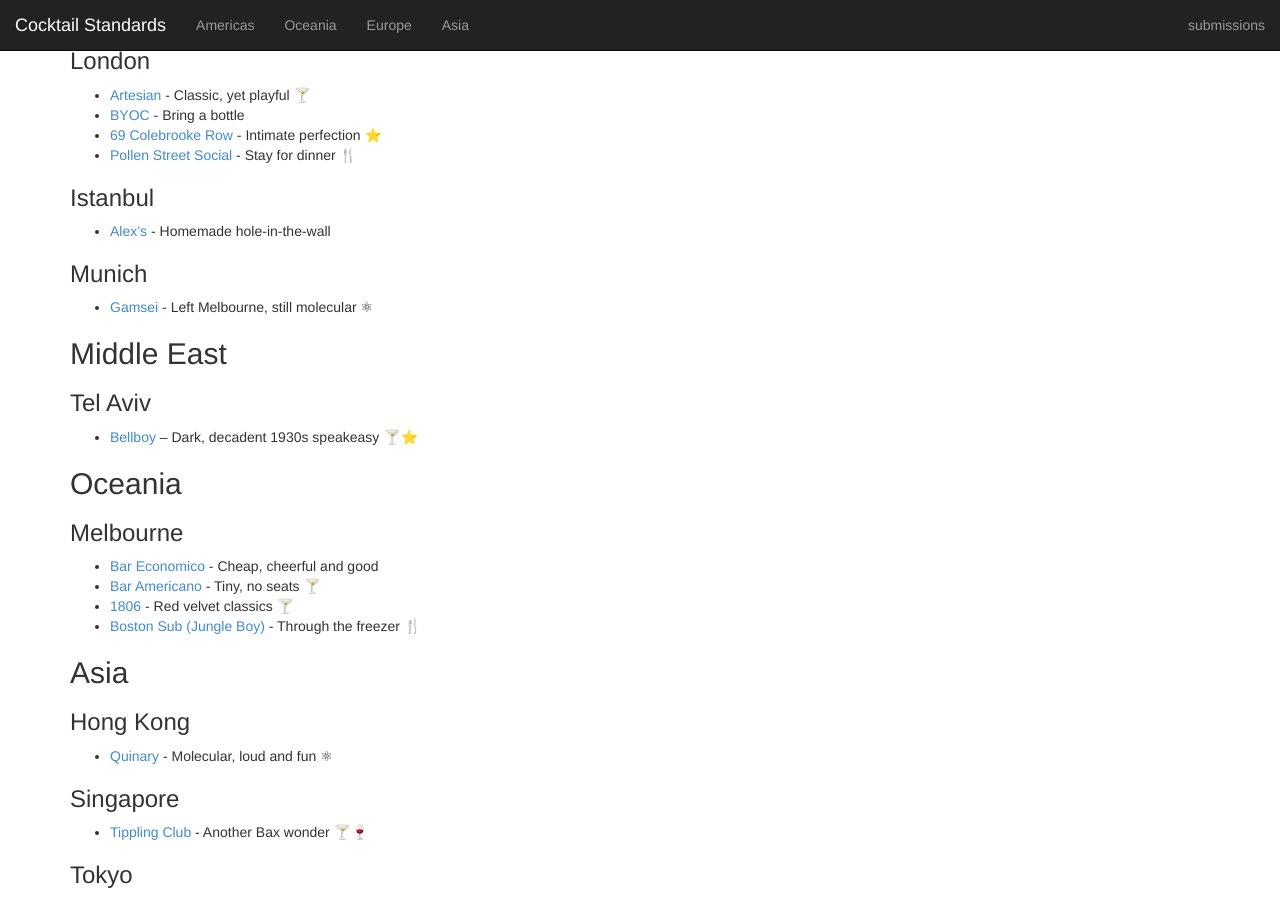
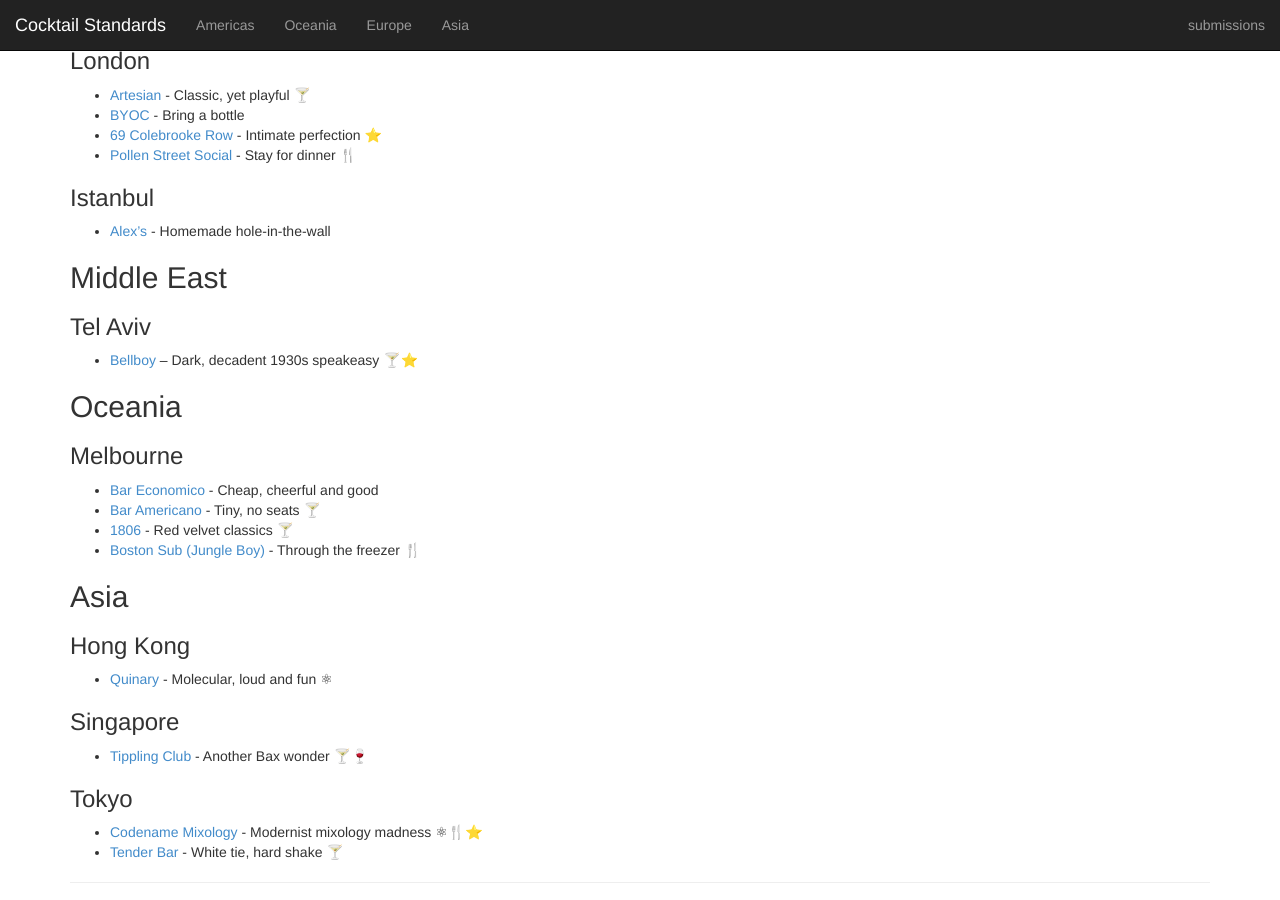
Before and after one commit to CocktailStandards/CocktailStandards.github.io, a Jekyll site: the page built from index.md, in a window 1280 px wide and 900 px high, scrolled down 653 px. Built offline with Jekyll 4.4.1, drawn with Linux system fonts in a browser that asks for light colours.

Commit message:
Gamesi is closed.

```diff
--- a/index.md
+++ b/index.md
@@ -46,10 +46,6 @@ show_nav: true
 
 * [Alex's](http://www.theguideistanbul.com/news/view/951/alex-waldmans-classy-imbibing-bar/) - Homemade hole-in-the-wall
 
-### Munich
-
-* [Gamsei](http://gamsei.com) - Left Melbourne, still molecular  ⚛
-
 ## Middle East
 
 ### Tel Aviv
```
